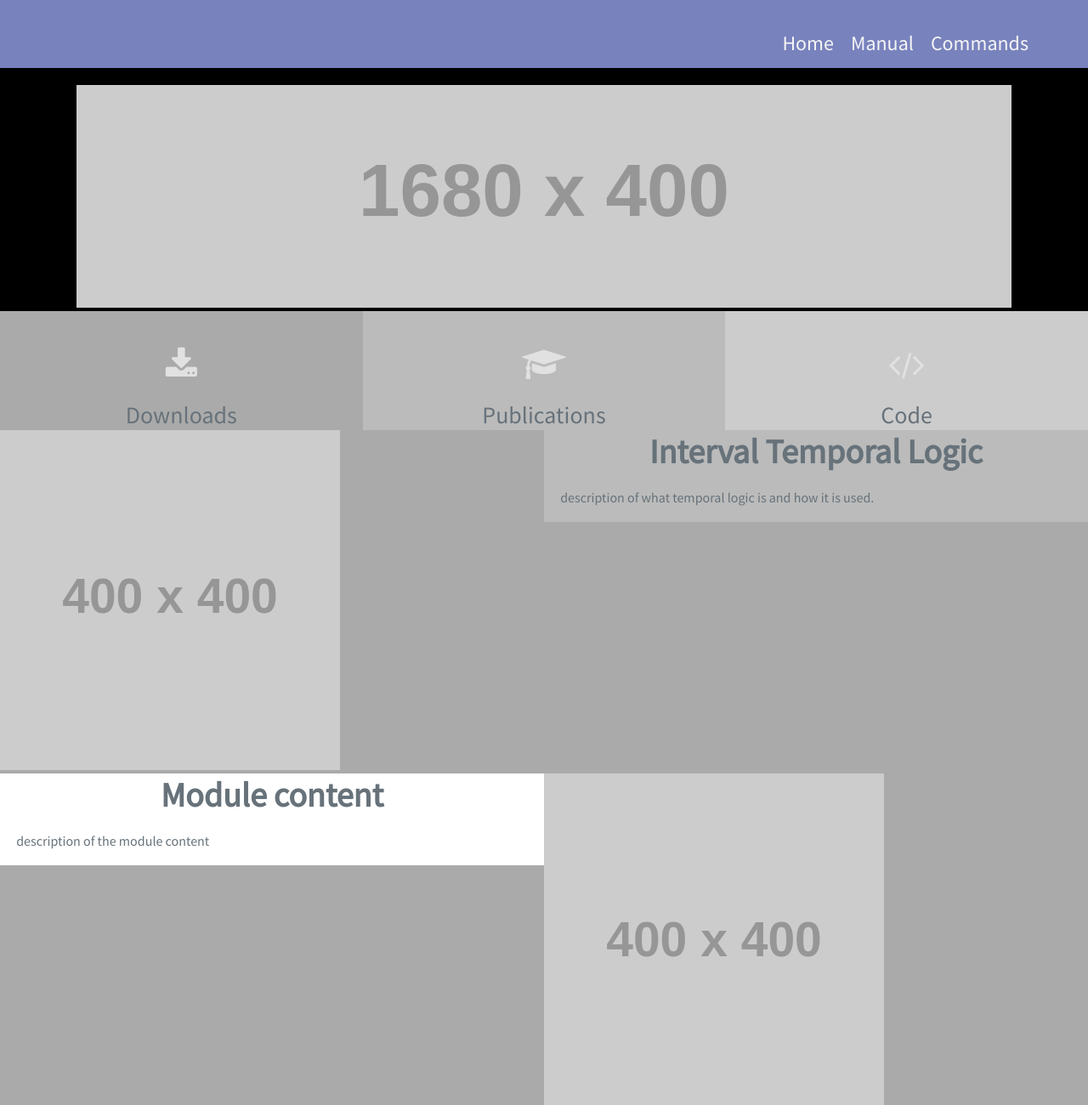
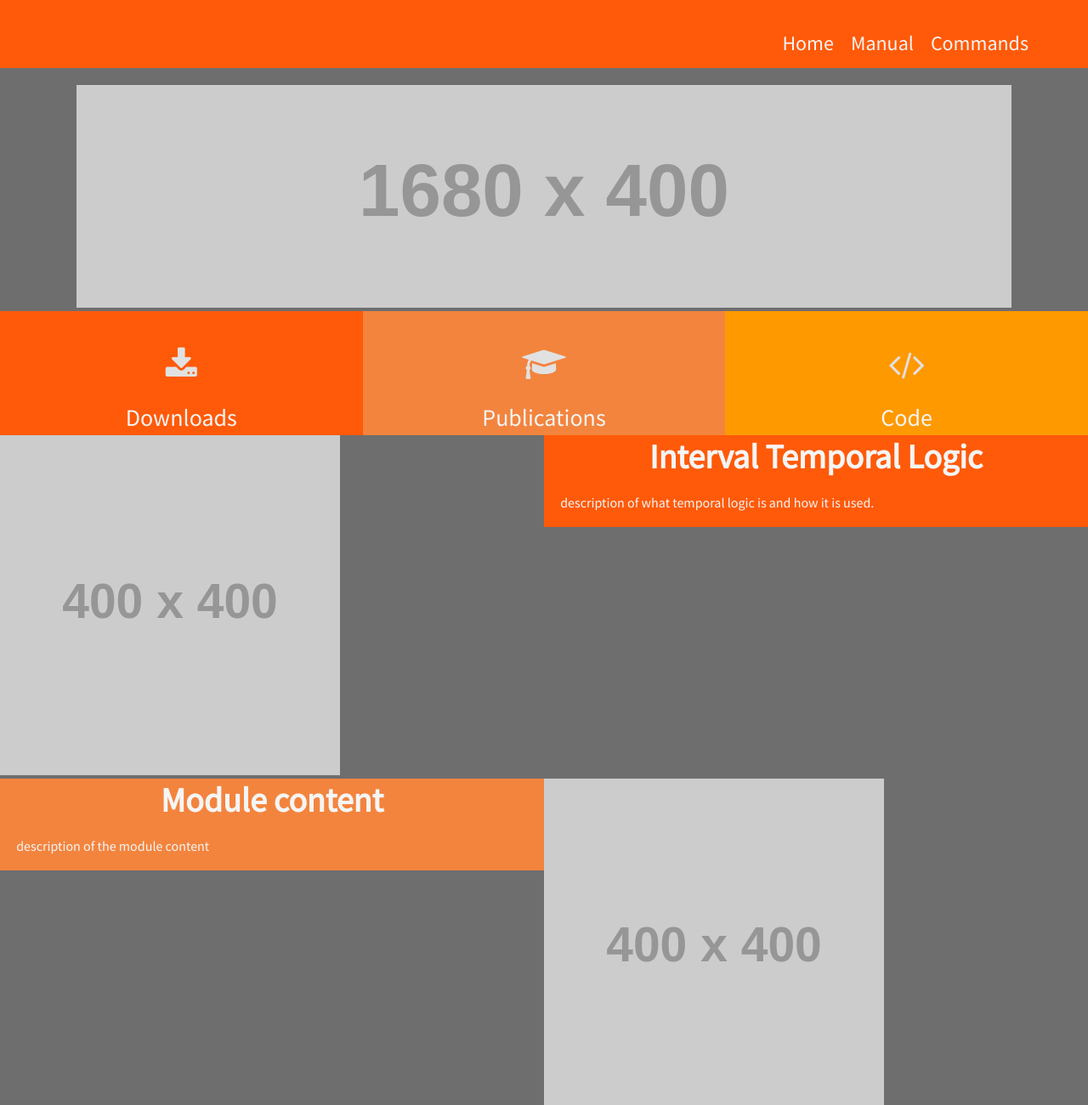
Before and after one commit to ZeStan/Front-end-web-dev, a plain HTML site: page index.html in a window 1280 px wide. Shown: the top 1300 px of the page at 85% size. Drawn offline with Linux system fonts and the light colour scheme; placeholder pictures from the web are drawn by us.

Commit message:
Changed colour pallette.
Website coloured in bright orange-yellow tones.

```diff
--- a/style.css
+++ b/style.css
@@ -18,13 +18,15 @@ h2{
 	font-size: 250%;
 	font-weight: 650;
 	text-align: center;
+	color : #F5F5F5;
 }
 
 h3{
 	font-size: 175%;
 	font-weight: 350;
 	text-align: center;
-	/*line-height:150%;*/
+	line-height:150%;
+	color : #F5F5F5;
 }
 
 p{
@@ -32,6 +34,7 @@ p{
 	font size:150%;
 	padding: 3%;
 	text-align: justify;
+	color : #F5F5F5;
 }
 
 img{
@@ -50,7 +53,7 @@ img{
 
 /*header style*/
 header{
-	background-color: #7882BD;
+	background-color: #FF5A09;
 	width: 100%;
 	height:	80px;
 }
@@ -89,7 +92,7 @@ nav ul li a:hover{
 /*Banner style*/
 .banner{
 	width:100%;
-	background-color: black;
+	background-color: #6e6e6e;
 }
 .banner-wrapper{
 	max-width: 1100px;
@@ -107,13 +110,13 @@ nav ul li a:hover{
 	padding: 10% 0 5% 0; /*top=10%, bottom=5% */
 }
 #downloads{
-	background-color: #AAAAAA;
+	background-color: #FF5A09;
 }
 #publications{
-	background-color:#BBBBBB;
+	background-color:#F3843E;
 }
 #code{
-	background-color: #CCCCCC;
+	background-color: #FF9900;
 }
 
 article{
@@ -133,9 +136,13 @@ aside{
 .wrapper-one{
 	float:left;
 	width: 100%;
-	background-color:#AAAAAA;
+	background-color:#6e6e6e;
 }
-
+.wrapper-two{
+	float:left;
+	width:100%;
+	background-color:#6e6e6e;
+}
 article{
 	float:left;
 	width: 50%;
@@ -143,13 +150,13 @@ article{
 }
 
 #itl-text{
-	background-color: #BBBBBB;
+	background-color: #FF5A09;
 }
 #module-text{
-	background-color: #FFFFFF;
+	background-color: #F3843E;
 }
 #tempura-text{
-	background-color: #FFFFFF;
+	background-color: #FF9900;
 }
 aside{
 	float:right;
@@ -157,16 +164,13 @@ aside{
 	height:auto;
 	width: 50%;
 }
-.wrapper-two{
-	float:left;
-	width:100%;
-	background-color:#AAAAAA;
-}
+
 /*Footer*/
+
 footer.copyright{
 	max-height: 55px
-	border-top: 2px solid #000000;
-	background-color: #7882BD;
+	border-top: 2px solid #393939;
+	background-color: #6e6e6e;
 	text-align: center;
 }
 footer.copyright p{
```
